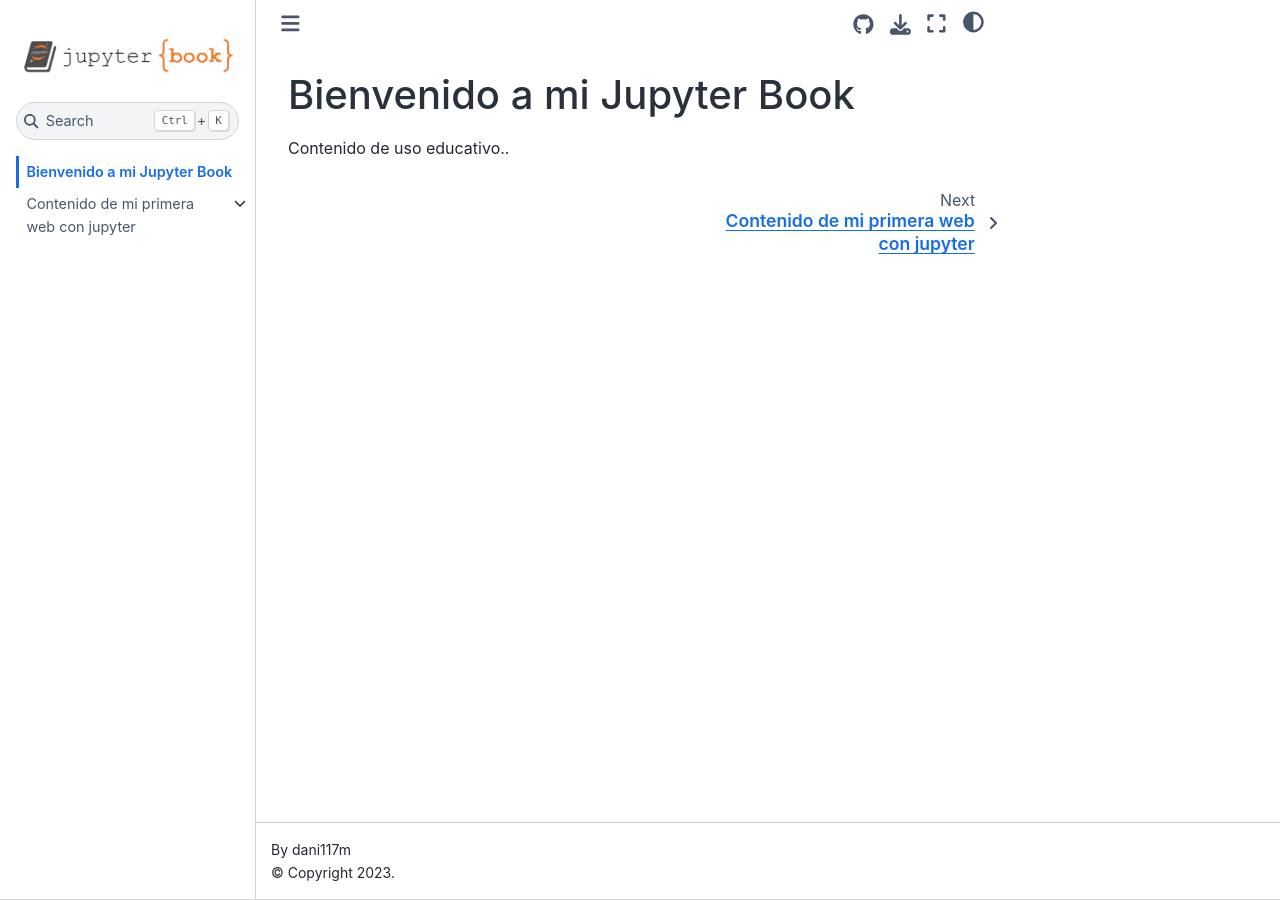
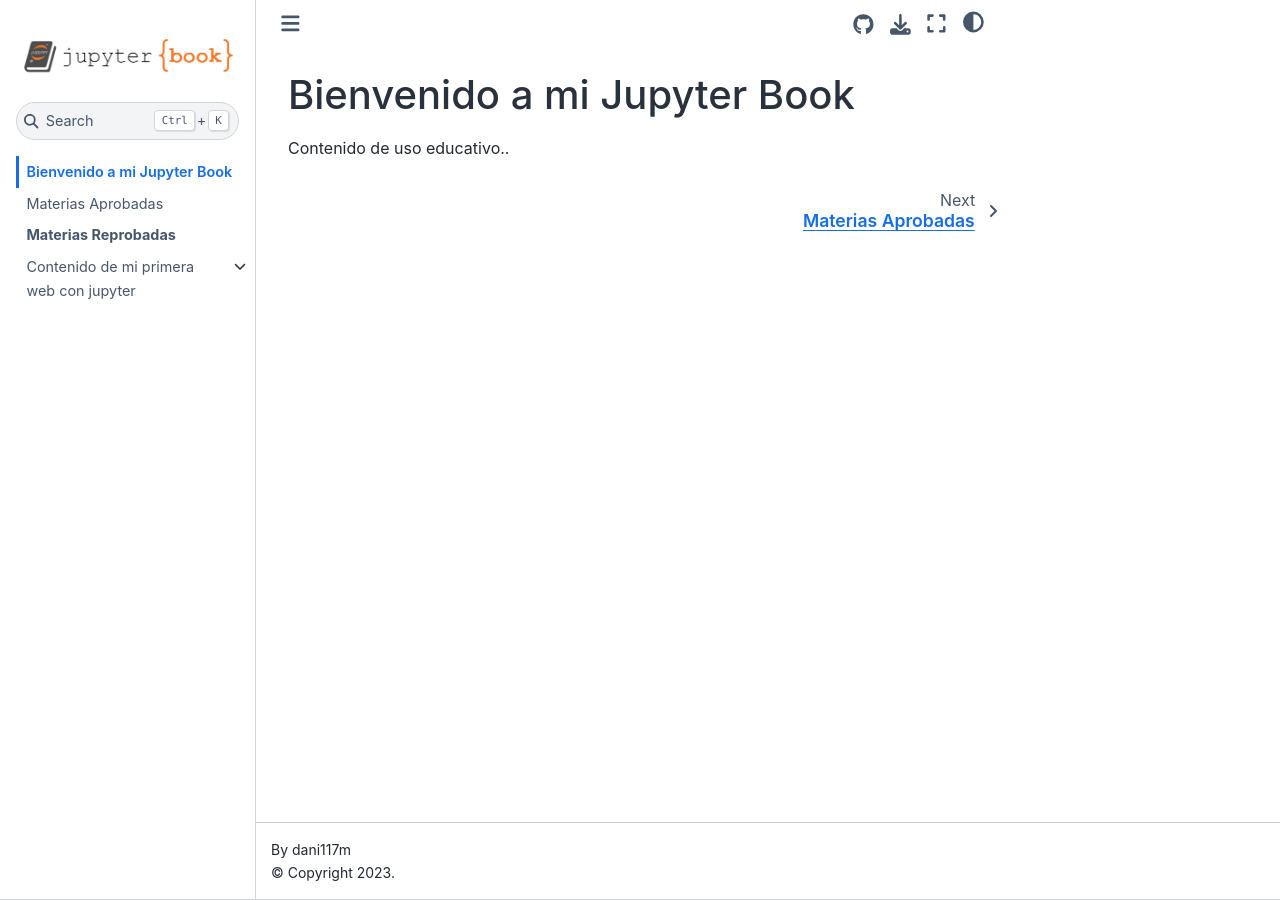
Before and after one commit to dani117m/milibro5, a Jupyter Book: the page built from intro.md, in a window 1280 px wide. Built offline with Jupyter Book 1.0.4 settings and Sphinx 7.4.7 and the Sphinx Book theme 1.1.4, drawn with Linux system fonts in a browser that asks for light colours.

Commit message:
Materias AP y NP

```diff
--- a/_toc.yml
+++ b/_toc.yml
@@ -2,6 +2,8 @@
 # Learn more at https://jupyterbook.org/customize/toc.html
 #
 - file: intro
+- file: materiasAP
+- file: materiasNP
 - file: content
   sections:
     - file: markdown
--- /dev/null
+++ b/materiasAP.md
@@ -0,0 +1,2 @@
+Materias Aprobadas
+============================
--- /dev/null
+++ b/materiasNP.md
@@ -0,0 +1,4 @@
+**Materias Reprobadas**
+============================
+**1-Ciclo**
+Prueba hhhhh
```
